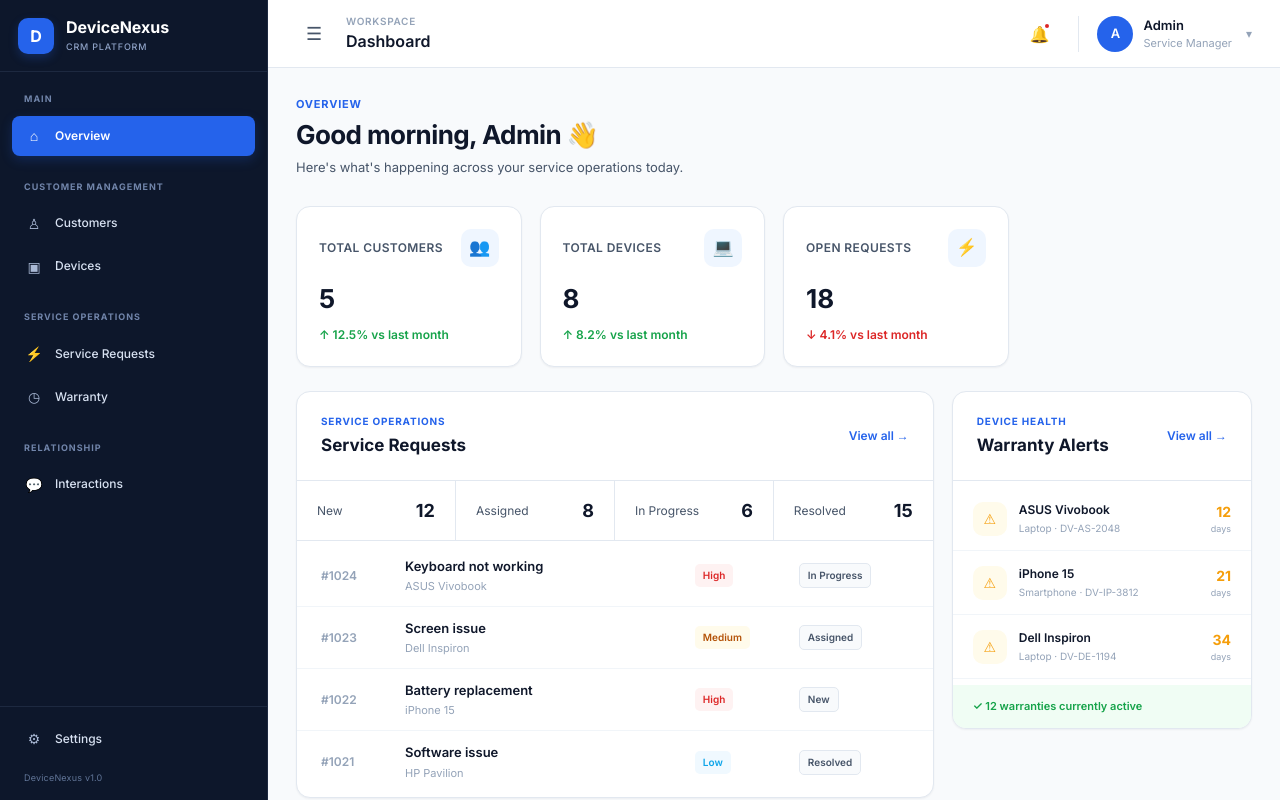
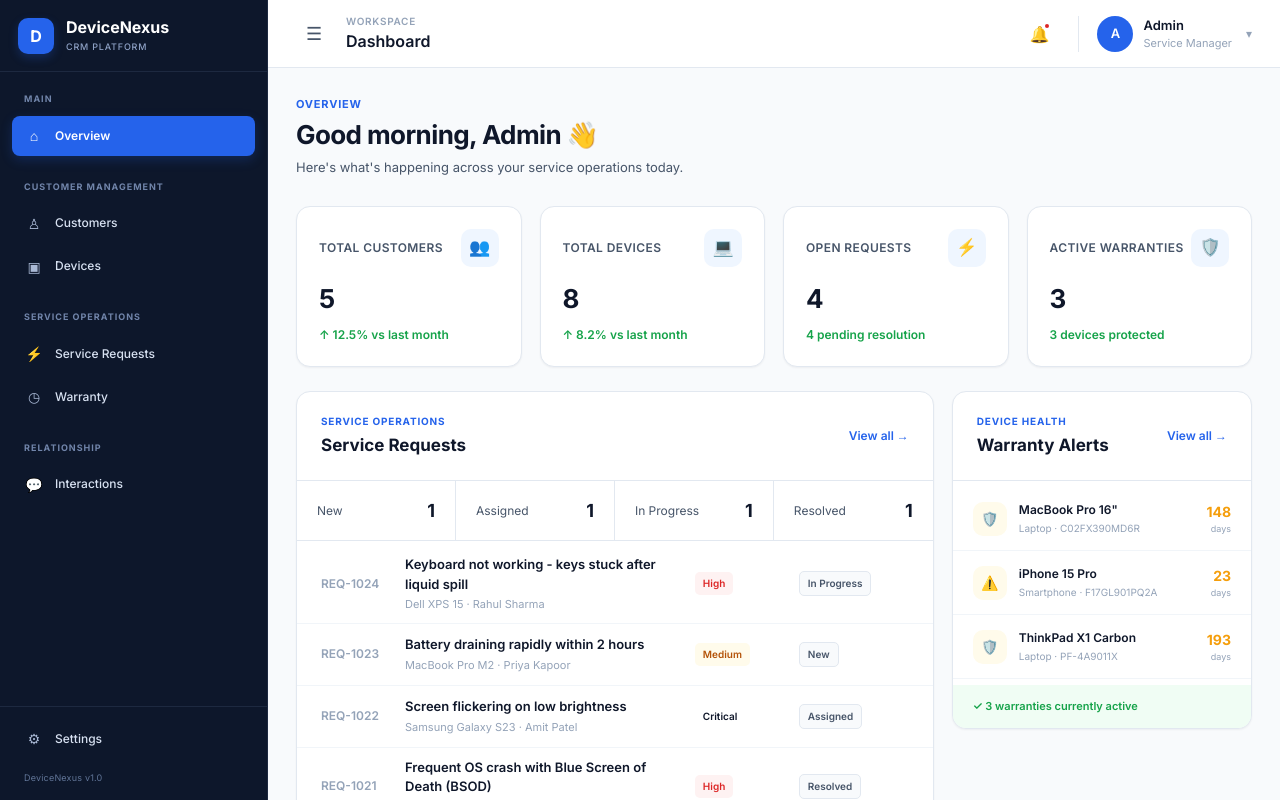
Before and after one commit to aarzoo0708/DeviceNexus, a React app in the folder frontend/: page / in a window 1280 px wide. Shown: the top 800 px of the page. Built offline with nearby package versions, Linux system fonts and the light colour scheme; the HTML template or start-up script is replaced by a standard one.

Commit message:
feat(dashboard): make stat cards, pipeline, and warranty alerts dynamic and interactive

```diff
--- a/frontend/src/components/dashboard/RecentActivity.jsx
+++ b/frontend/src/components/dashboard/RecentActivity.jsx
@@ -1,3 +1,4 @@
+import { useNavigate } from "react-router";
 import "./RecentActivity.css";
 
 const activities = [
@@ -6,80 +7,57 @@ const activities = [
     type: "customer",
     title: "New customer registered",
     description: "Rahul Sharma created a customer profile",
-    time: "10 minutes ago"
+    time: "10 minutes ago",
   },
   {
     id: 2,
     type: "request",
     title: "Service request created",
-    description: "Request #1024 was created for ASUS Vivobook",
-    time: "35 minutes ago"
+    description: "Request REQ-1024 was created for Dell XPS 15",
+    time: "35 minutes ago",
   },
-
   {
-    id: 4,
+    id: 3,
     type: "warranty",
-    title: "Warranty updated",
-    description: "Warranty details updated for Dell Inspiron",
-    time: "2 hours ago"
-  }
+    title: "Warranty claim approved",
+    description: "Keyboard replacement approved under AppleCare+",
+    time: "2 hours ago",
+  },
 ];
 
 function RecentActivity() {
+  const navigate = useNavigate();
+
   return (
     <section className="activity-card">
-
       <div className="activity-header">
-
         <div>
-          <p className="section-label">
-            TIMELINE
-          </p>
-
+          <p className="section-label">TIMELINE</p>
           <h2>Recent Activity</h2>
         </div>
 
-        <button className="view-all-button">
+        <button
+          type="button"
+          className="view-all-button"
+          onClick={() => navigate("/service-requests")}
+        >
           View all →
         </button>
-
       </div>
 
       <div className="activity-list">
-
         {activities.map((activity) => (
-
-          <div
-            className="activity-item"
-            key={activity.id}
-          >
-
-            <div className={`activity-dot ${activity.type}`}>
-              ●
-            </div>
+          <div className="activity-item" key={activity.id}>
+            <div className={`activity-dot ${activity.type}`}>●</div>
 
             <div className="activity-content">
-
-              <strong>
-                {activity.title}
-              </strong>
-
-              <span>
-                {activity.description}
-              </span>
-
-              <small>
-                {activity.time}
-              </small>
-
+              <strong>{activity.title}</strong>
+              <span>{activity.description}</span>
+              <small>{activity.time}</small>
             </div>
-
           </div>
-
         ))}
-
       </div>
-
     </section>
   );
 }
--- a/frontend/src/components/dashboard/ServicePipeline.jsx
+++ b/frontend/src/components/dashboard/ServicePipeline.jsx
@@ -1,121 +1,110 @@
+import { useState, useEffect } from "react";
+import { useNavigate } from "react-router";
+import { getServiceRequests, onDataChange } from "../../data/mockData";
 import "./ServicePipeline.css";
 
+function ServicePipeline() {
+  const navigate = useNavigate();
+  const [requests, setRequests] = useState(() => getServiceRequests());
+
+  useEffect(() => {
+    const updateRequests = () => setRequests(getServiceRequests());
+    const unsubscribe = onDataChange(updateRequests);
+    return unsubscribe;
+  }, []);
+
+  // Compute dynamic counts from real data
   const statusCounts = [
-  { label: "New", value: 12 },
-  { label: "Assigned", value: 8 },
-  { label: "In Progress", value: 6 },
-  { label: "Resolved", value: 15 }
+    {
+      label: "New",
+      value: requests.filter((r) => r.status === "New").length,
+    },
+    {
+      label: "Assigned",
+      value: requests.filter((r) => r.status === "Assigned").length,
+    },
+    {
+      label: "In Progress",
+      value: requests.filter((r) => r.status === "In Progress").length,
+    },
+    {
+      label: "Resolved",
+      value: requests.filter((r) => r.status === "Resolved").length,
+    },
   ];
 
-const requests = [
-  {
-    id: "#1024",
-    issue: "Keyboard not working",
-    device: "ASUS Vivobook",
-    priority: "High",
-    status: "In Progress"
-  },
-  {
-    id: "#1023",
-    issue: "Screen issue",
-    device: "Dell Inspiron",
-    priority: "Medium",
-    status: "Assigned"
-  },
-  {
-    id: "#1022",
-    issue: "Battery replacement",
-    device: "iPhone 15",
-    priority: "High",
-    status: "New"
-  },
-  {
-    id: "#1021",
-    issue: "Software issue",
-    device: "HP Pavilion",
-    priority: "Low",
-    status: "Resolved"
-  }
-];
+  // Take the most recent 4 requests
+  const recentRequests = requests.slice(0, 4);
 
-function ServicePipeline() {
   return (
     <section className="pipeline-card">
-
       {/* Header */}
       <div className="pipeline-header">
-
         <div>
-          <p className="section-label">
-            SERVICE OPERATIONS
-          </p>
-
+          <p className="section-label">SERVICE OPERATIONS</p>
           <h2>Service Requests</h2>
         </div>
 
-        <button className="view-all-button">
+        <button
+          type="button"
+          className="view-all-button"
+          onClick={() => navigate("/service-requests")}
+        >
           View all →
         </button>
-
       </div>
 
-      {/* Status Summary */}
+      {/* Status Summary Chips */}
       <div className="status-grid">
-
         {statusCounts.map((status) => (
           <div
             className="status-item"
             key={status.label}
+            onClick={() => navigate("/service-requests")}
+            style={{ cursor: "pointer" }}
+            title={`View ${status.label} requests`}
           >
             <span>{status.label}</span>
             <strong>{status.value}</strong>
           </div>
         ))}
-
       </div>
 
       {/* Request List */}
       <div className="request-list">
-
-        {requests.map((request) => (
-
+        {recentRequests.length > 0 ? (
+          recentRequests.map((request) => (
             <div
               className="request-row"
               key={request.id}
+              onClick={() => navigate("/service-requests")}
+              style={{ cursor: "pointer" }}
+              title="Click to view in Service Requests"
             >
-
-            <div className="request-id">
-              {request.id}
-            </div>
+              <div className="request-id">{request.id}</div>
 
               <div className="request-info">
-
-              <strong>
-                {request.issue}
-              </strong>
-
+                <strong>{request.issue}</strong>
                 <span>
-                {request.device}
+                  {request.deviceName} · {request.customerName}
                 </span>
-
               </div>
 
               <span
-              className={`priority-badge ${request.priority.toLowerCase()}`}
+                className={`priority-badge ${request.priority?.toLowerCase() || "medium"}`}
               >
-              {request.priority}
+                {request.priority || "Medium"}
               </span>
 
-            <span className="request-status">
-              {request.status}
-            </span>
-
+              <span className="request-status">{request.status}</span>
             </div>
-
-        ))}
-
+          ))
+        ) : (
+          <div style={{ padding: "16px", textAlign: "center", color: "var(--text-muted)", fontSize: "13px" }}>
+            No service requests found.
           </div>
-
+        )}
+      </div>
     </section>
   );
 }
--- a/frontend/src/components/dashboard/WarrantyAlert.jsx
+++ b/frontend/src/components/dashboard/WarrantyAlert.jsx
@@ -1,97 +1,79 @@
+import { useState, useEffect } from "react";
+import { useNavigate } from "react-router";
+import { getWarranties, onDataChange } from "../../data/mockData";
 import "./WarrantyAlert.css";
 
-const warrantyDevices = [
-  {
-    name: "ASUS Vivobook",
-    serial: "DV-AS-2048",
-    daysLeft: 12,
-    type: "Laptop"
-  },
-  {
-    name: "iPhone 15",
-    serial: "DV-IP-3812",
-    daysLeft: 21,
-    type: "Smartphone"
-  },
-  {
-    name: "Dell Inspiron",
-    serial: "DV-DE-1194",
-    daysLeft: 34,
-    type: "Laptop"
-  }
-];
+function WarrantyAlert() {
+  const navigate = useNavigate();
+  const [warranties, setWarranties] = useState(() => getWarranties());
 
-function WarrantyAlert() {
+  useEffect(() => {
+    const updateWarranties = () => setWarranties(getWarranties());
+    const unsubscribe = onDataChange(updateWarranties);
+    return unsubscribe;
+  }, []);
+
+  // Filter alerts: expiring soon or top active devices
+  const alertWarranties = warranties
+    .filter((w) => w.status === "Expiring Soon" || w.status === "Active")
+    .slice(0, 3);
+
+  const activeCount = warranties.filter((w) => w.status === "Active").length;
+
   return (
     <section className="warranty-card">
-
       <div className="warranty-header">
-
         <div>
-          <p className="section-label">
-            DEVICE HEALTH
-          </p>
-
+          <p className="section-label">DEVICE HEALTH</p>
           <h2>Warranty Alerts</h2>
         </div>
 
-        <button className="view-all-button">
+        <button
+          type="button"
+          className="view-all-button"
+          onClick={() => navigate("/warranty")}
+        >
           View all →
         </button>
-
       </div>
 
       <div className="warranty-list">
-
-        {warrantyDevices.map((device) => (
-
+        {alertWarranties.length > 0 ? (
+          alertWarranties.map((w) => (
             <div
               className="warranty-item"
-            key={device.serial}
+              key={w.id}
+              onClick={() => navigate("/warranty")}
+              style={{ cursor: "pointer" }}
+              title="Click to view warranty policy"
             >
-
               <div className="warranty-icon">
-              ⚠
+                {w.status === "Expiring Soon" ? "⚠️" : "🛡️"}
               </div>
 
               <div className="warranty-info">
-
-              <strong>
-                {device.name}
-              </strong>
-
+                <strong>{w.deviceName}</strong>
                 <span>
-                {device.type} · {device.serial}
+                  {w.deviceType} · {w.serialNumber}
                 </span>
-
               </div>
 
               <div className="warranty-days">
-
-              <strong>
-                {device.daysLeft}
-              </strong>
-
-              <span>
-                days
-              </span>
-
+                <strong>{w.daysRemaining}</strong>
+                <span>days</span>
               </div>
-
             </div>
-
-        ))}
-
+          ))
+        ) : (
+          <div style={{ padding: "16px", textAlign: "center", color: "var(--text-muted)", fontSize: "13px" }}>
+            No active warranty alerts.
+          </div>
+        )}
       </div>
 
       <div className="warranty-footer">
-
-        <span>
-          ✓ 12 warranties currently active
-        </span>
-
+        <span>✓ {activeCount} warranties currently active</span>
       </div>
-
     </section>
   );
 }
--- a/frontend/src/pages/Dashboard.jsx
+++ b/frontend/src/pages/Dashboard.jsx
@@ -7,17 +7,37 @@ import ServicePipeline from "../components/dashboard/ServicePipeline";
 import WarrantyAlert from "../components/dashboard/WarrantyAlert";
 import RecentActivity from "../components/dashboard/RecentActivity";
 import QuickActions from "../components/dashboard/QuickActions";
-import { getCustomers, getDevices, onDataChange } from "../data/mockData";
+import {
+  getCustomers,
+  getDevices,
+  getServiceRequests,
+  getWarranties,
+  onDataChange,
+} from "../data/mockData";
 
 function Dashboard() {
   const navigate = useNavigate();
+
+  // Dynamic counts using simple React state
   const [customerCount, setCustomerCount] = useState(() => getCustomers().length);
   const [deviceCount, setDeviceCount] = useState(() => getDevices().length);
+  const [openRequestCount, setOpenRequestCount] = useState(() =>
+    getServiceRequests().filter((r) => r.status !== "Resolved").length
+  );
+  const [warrantyCount, setWarrantyCount] = useState(() =>
+    getWarranties().filter((w) => w.status === "Active").length
+  );
 
   useEffect(() => {
     const updateCounts = () => {
       setCustomerCount(getCustomers().length);
       setDeviceCount(getDevices().length);
+      setOpenRequestCount(
+        getServiceRequests().filter((r) => r.status !== "Resolved").length
+      );
+      setWarrantyCount(
+        getWarranties().filter((w) => w.status === "Active").length
+      );
     };
 
     updateCounts();
@@ -26,19 +46,19 @@ function Dashboard() {
   }, []);
 
   return (
-    <div>
+    <div className="dashboard-container">
+      {/* Header */}
       <div className="dashboard-header">
         <div>
-          <p>Overview</p>
-
+          <p className="dashboard-subtitle">OVERVIEW</p>
           <h1>Good morning, Admin 👋</h1>
-
           <span>
             Here's what's happening across your service operations today.
           </span>
         </div>
       </div>
 
+      {/* 4 Interactive KPI Stat Cards */}
       <div className="stats-grid">
         <StatCard
           title="Total Customers"
@@ -60,24 +80,32 @@ function Dashboard() {
 
         <StatCard
           title="Open Requests"
-          value="18"
-          change="↓ 4.1% vs last month"
+          value={String(openRequestCount)}
+          change={`${openRequestCount} pending resolution`}
           icon="⚡"
-          trend="negative"
+          trend={openRequestCount > 0 ? "positive" : "neutral"}
+          onClick={() => navigate("/service-requests")}
         />
 
-
+        <StatCard
+          title="Active Warranties"
+          value={String(warrantyCount)}
+          change={`${warrantyCount} devices protected`}
+          icon="🛡️"
+          trend="positive"
+          onClick={() => navigate("/warranty")}
+        />
       </div>
 
+      {/* Middle Section: Service Pipeline & Warranty Alerts */}
       <div className="dashboard-main-grid">
         <ServicePipeline />
-
         <WarrantyAlert />
       </div>
 
+      {/* Bottom Section: Recent Activity & Quick Actions */}
       <div className="dashboard-bottom-grid">
         <RecentActivity />
-
         <QuickActions />
       </div>
     </div>
```
Lines whose indentation alone changed are shown as unchanged.
